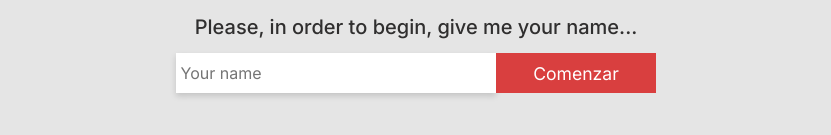
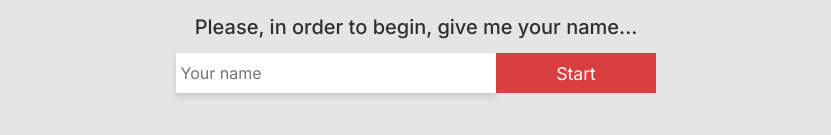
Before and after one commit to Jesusrodriguezm24/pokedex, a React (Vite) app: page / in a window 1280 px wide. Shown: the part 457-592 px from the top of the page, without its empty margins (224-1055 px from the left). Built offline with nearby package versions, Linux system fonts and the light colour scheme.

Commit message:
formulario completando con sus filtros y redirijiendo a pokedex

```diff
--- /dev/null
+++ b/src/components/Home/UserNameForm/UserNameForm.css
@@ -0,0 +1,25 @@
+.home_pokedex_start{
+    display: flex;
+
+  }
+  .home_pokedex_input_name{
+      font-size: 1rem;
+      width: 20rem;
+      height: 2.5rem;
+      border: none;
+
+      background: #FFFFFF;
+      box-shadow: 0px 3px 6px rgba(0, 0, 0, 0.15);
+  }
+  .home_pokedex_btn_start{
+      width: 10rem;
+      height: 2.5rem;
+      border: none;
+
+      background: #D93F3F;
+
+      font-weight: 400;
+      font-size: 1.1rem;
+
+      color: #FFFFFF;
+  }
--- /dev/null
+++ b/src/components/Home/UserNameForm/UserNameForm.jsx
@@ -0,0 +1,39 @@
+import { useState } from 'react'
+import './UserNameForm.css'
+
+const UserNameForm = ({ onSendName }) => {
+   const [userNameValue, setUserNameValue] = useState('');
+   const [nameError, setNameError] = useState('');
+
+   const handleChange = (e) => {
+      const nameValue = e.target.value;
+
+       if (!nameValue) setNameError(" The name is empty");
+       else if (/[^a-z]/i.test(nameValue)) setNameError(" Only letters and spaces");
+       else if (!/^[a-z]{2,} ?/i.test(nameValue)) setNameError(" The name must contain at least two letters");
+       else setNameError("");
+
+       setUserNameValue(nameValue);
+   }
+
+   const handleSubmit = (e) => {
+     e.preventDefault();
+
+     if (userNameValue === '') return;
+     if (!nameError) onSendName(userNameValue);
+
+   };
+
+
+  return (
+      <form onSubmit={handleSubmit}>
+          { Boolean(nameError) && <p style={{color:"red"}}>{nameError}</p> }
+        <div className="home_pokedex_start">
+          <input className="home_pokedex_input_name" onChange={handleChange} value={userNameValue} type="text" placeholder=" Your name" />
+          <button className="home_pokedex_btn_start" type='submit'>Start</button>
+        </div>
+      </form>
+  )
+}
+
+export default UserNameForm
--- a/src/pages/Home/Home.css
+++ b/src/pages/Home/Home.css
@@ -31,28 +31,3 @@
 
     color: #302F2F;
 }
-.home_pokedex_start{
-  display: flex;
-
-}
-.home_pokedex_input_name{
-    font-size: 1rem;
-    width: 20rem;
-    height: 2.5rem;
-    border: none;
-
-    background: #FFFFFF;
-    box-shadow: 0px 3px 6px rgba(0, 0, 0, 0.15);
-}
-.home_pokedex_btn_comenzar{
-    width: 10rem;
-    height: 2.5rem;
-    border: none;
-
-    background: #D93F3F;
-
-    font-weight: 400;
-    font-size: 1.1rem;
-
-    color: #FFFFFF;
-}
--- a/src/pages/Home/Home.jsx
+++ b/src/pages/Home/Home.jsx
@@ -1,6 +1,21 @@
+import { useContext } from "react";
 import pokedexImg from "../../assets/img/pokedex.png";
+import UserNameForm from "../../components/Home/UserNameForm/UserNameForm";
+import { UserNameContext } from "../../context/UserNameContext";
+import { useNavigate } from "react-router-dom";
+
+
 import './Home.css';
 const Home = () => {
+
+  const navigate =  useNavigate();
+  const { seveUserName } = useContext(UserNameContext);
+
+  const handleSendName = (userNameValue) => {
+    seveUserName(userNameValue);
+    navigate('/pokedex');
+  }
+
   return (
     <section className="home_container">
 
@@ -12,12 +27,7 @@ const Home = () => {
 
       <p className="home_pekedex_text">Please, in order to begin, give me your name...</p>
 
-      <form>
-        <div className="home_pokedex_start">
-          <input className="home_pokedex_input_name" type="text" placeholder=" Your name" />
-          <button className="home_pokedex_btn_comenzar">Comenzar</button>
-        </div>
-      </form>
+      <UserNameForm onSendName={handleSendName}/>
 
     </section>
 
```
